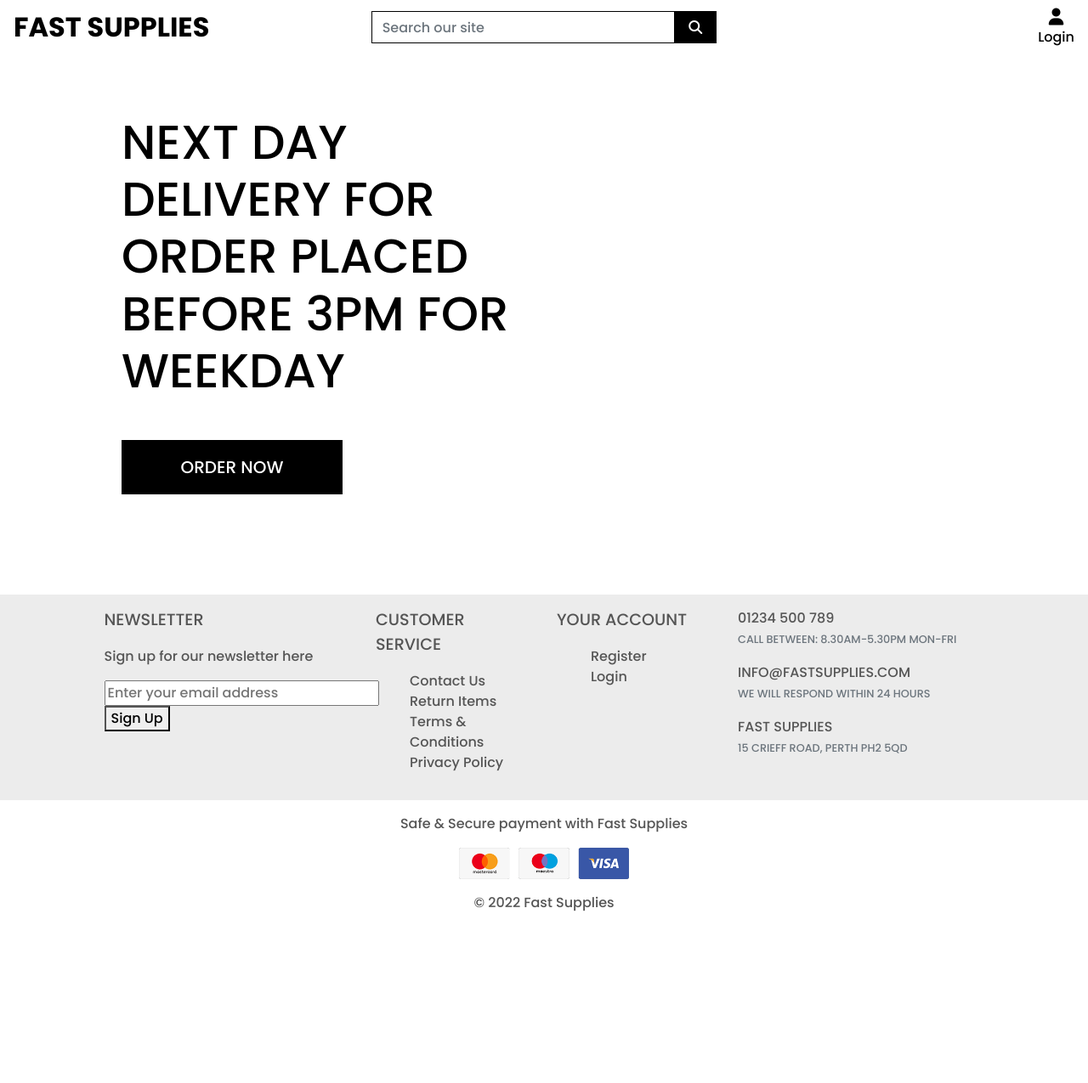
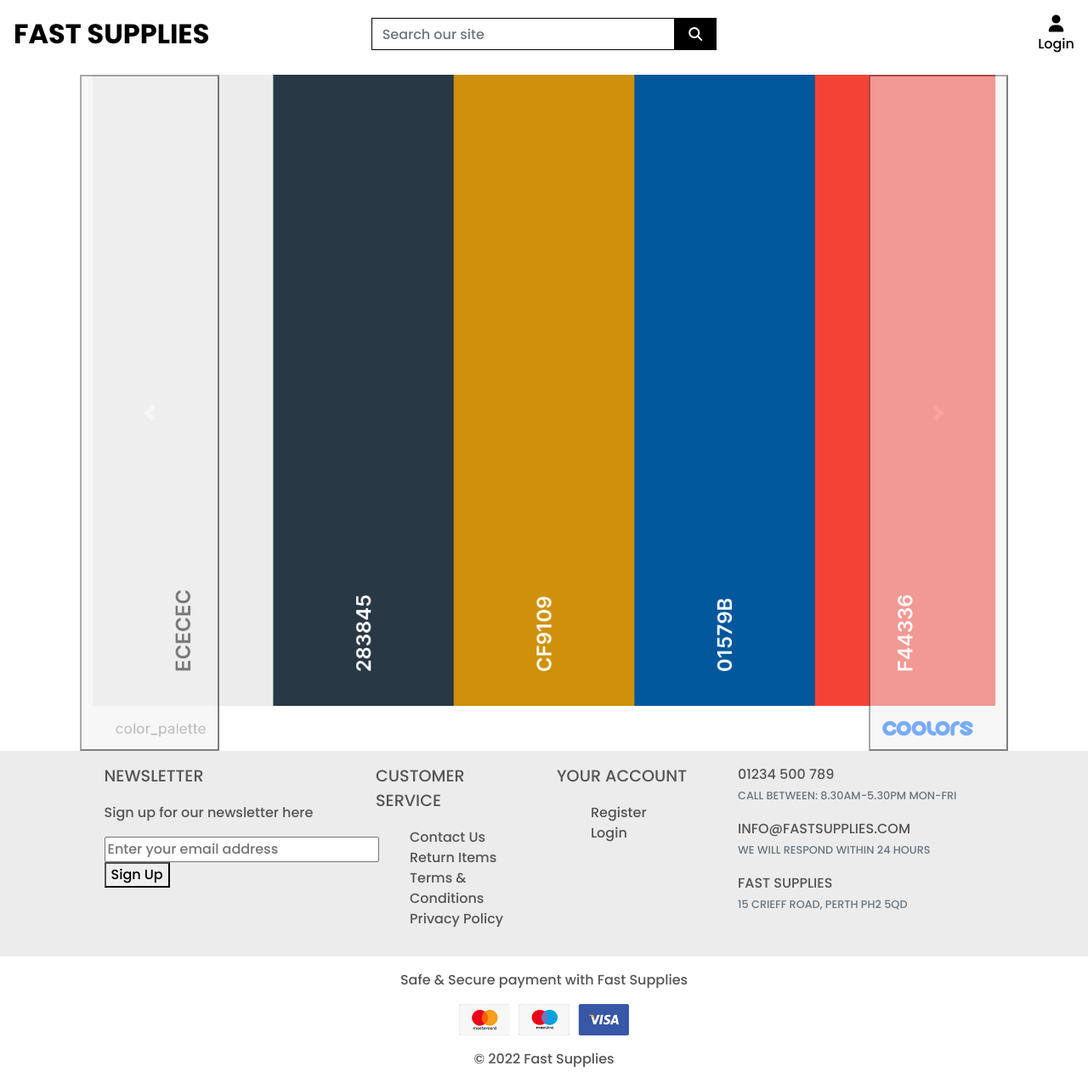
Before and after one commit to Code-Institute-Submissions/syler11-fast_supplies_ms4_SepResub, a Django app: page / in a window 1280 px wide. Shown: the whole page at 85% size. Before the commit the page ends 1073 px from the top, so only its background shows below. Run offline with Django 3.2, Linux system fonts and the light colour scheme; some libraries are stand-ins or nearby versions; some web fonts are replaced.

Commit message:
adding bootstrap navbar frame

```diff
--- a/home/templates/home/index.html
+++ b/home/templates/home/index.html
@@ -10,19 +10,45 @@
 {% endblock %}
 
 {% block content %}
-    <div class="container h-100">
-        <div class="row h-100">
-            <div class="col-7 col-md-6 my-auto">
-                <h1 class="display-4 logo-font text-black">
-                    Next day delivery for order placed before 3pm for weekday
-                </h1>
-                <div class="my-5">
-                    <h4>
-                        <a href="" class="shop-now-button btn btn-lg rounded-0 text-uppercase py-3">Order Now</a>
-                    </h4>
+<main class="carousel-container">
+    <div class="row">
+                <div id="carouselExampleIndicators" class="col-10 mx-auto carousel slide" data-ride="carousel">
+                    <ol class="carousel-indicators">
+                      <li data-target="#carouselExampleIndicators" data-slide-to="0" class="active"></li>
+                      <li data-target="#carouselExampleIndicators" data-slide-to="1"></li>
+                      <li data-target="#carouselExampleIndicators" data-slide-to="2"></li>
+                    </ol>
+                    <div class="carousel-inner">
+                      <div class="carousel-item active">
+                        <img src="{{ MEDIA_URL }}/media/color_palette.png" class="d-block w-100" alt="...">
+                      </div>
+                      <div class="carousel-item">
+                        <img src="{{ MEDIA_URL }}/media/color_palette.png" class="d-block w-100" alt="...">
+                      </div>
+                      <div class="carousel-item">
+                        <img src="{{ MEDIA_URL }}/media/color_palette.png" class="d-block w-100" alt="...">
+                      </div>
+                    </div>
+                    <button class="carousel-control-prev" type="button" data-target="#carouselExampleIndicators" data-slide="prev">
+                      <span class="carousel-control-prev-icon" aria-hidden="true"></span>
+                      <span class="sr-only">Previous</span>
+                    </button>
+                    <button class="carousel-control-next" type="button" data-target="#carouselExampleIndicators" data-slide="next">
+                      <span class="carousel-control-next-icon" aria-hidden="true"></span>
+                      <span class="sr-only">Next</span>
+                    </button>
+                  </div>
                 </div>
-            </div>
-        </div>
-    </div>
+                </main>
+
 
 {% endblock %}
+
+{% block postloadjs %}
+<script>
+myCarousel = document.querySelector('#home-carousel');
+var carousel = new bootstrap.Carousel(myCarousel, {
+    interval: 5000,
+});
+</script>
+{% endblock %}
--- a/templates/base.html
+++ b/templates/base.html
@@ -40,7 +40,7 @@
   </head>
   <body>
     <header class="container-header">
-      <div class="row">
+      <div id="topnav" class="row bg white pt-lg-2 d-none d-lg-flex">
           <div class="col-12 col-lg-4 my-auto py-1 py-lg-0 text-center text-lg-left">
               <a href="{% url 'home' %}" class="nav-link main-logo-link">
                   <h2 class="logo-font text-black my-0"><strong>Fast Supplies</strong></h2>
@@ -103,6 +103,13 @@
                   </li>
               </ul>
           </div>
+      </div>
+      <div class="row bg-white">
+        <nav class="navbar navbar-expand-lg navbar-light w-100">
+          <button class="navbar-toggler" type="button" data-toggle="collapse" data-target="#main-nav" aria-controls="main-nav" aria-expanded="false" aria-label="Toggle navigation">
+              <span class="navbar-toggler-icon"></span>
+          </button>
+      </nav>
       </div>
   </header>
 
```
Also changed, not shown: media/color_palette.png (added).
